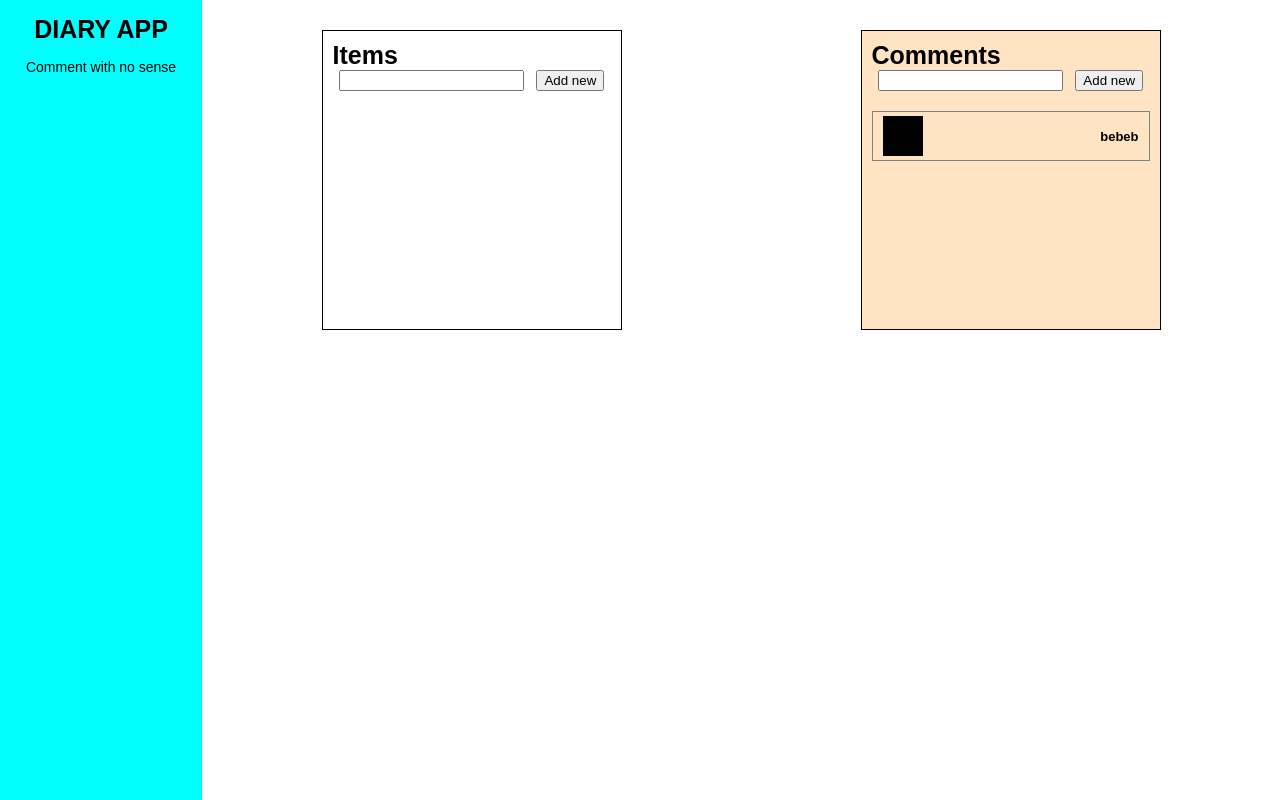
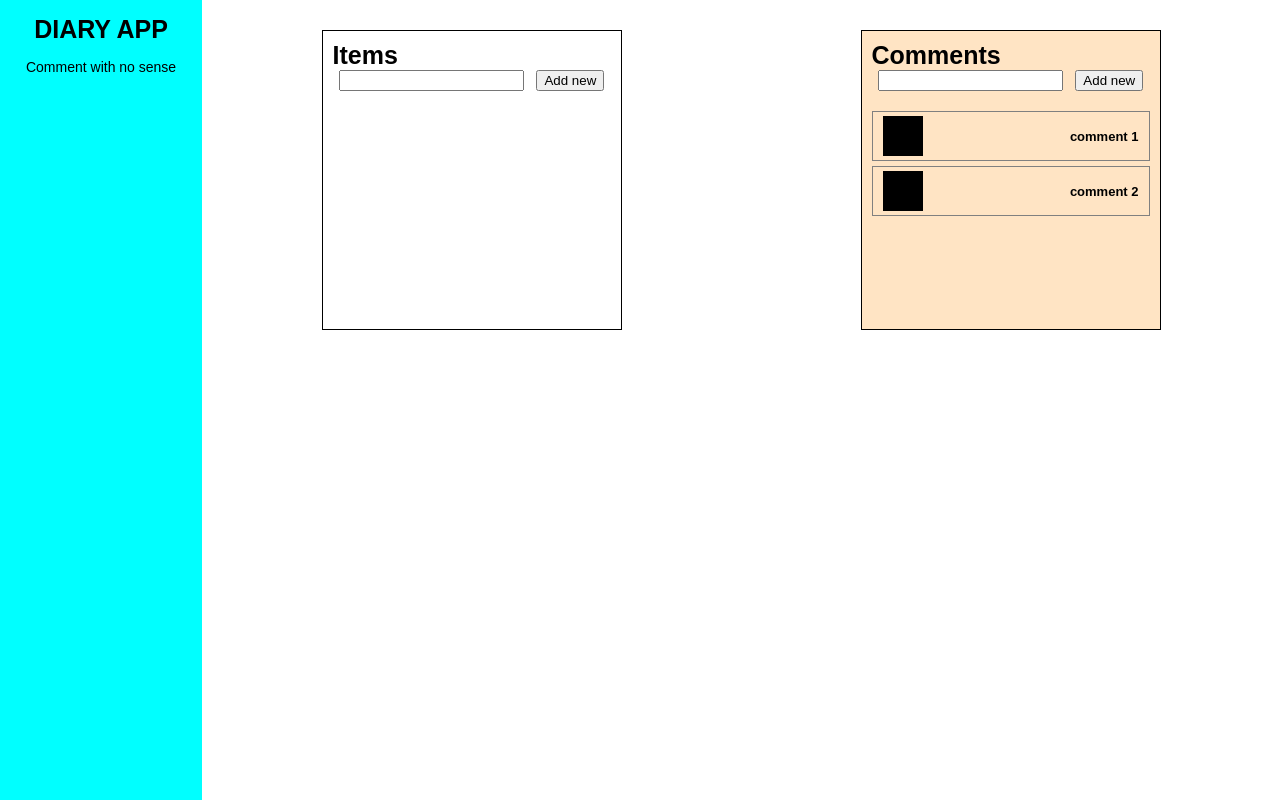
Before and after one commit to dmytrotsymbal/TestTask7, a React (Create React App) app: page / in a window 1280 px wide. Built offline with nearby package versions, Linux system fonts and the light colour scheme.

Commit message:
build base

```diff
--- a/src/App.jsx
+++ b/src/App.jsx
@@ -65,7 +65,12 @@ const App = () => {
           <ul className="commentsList">
             <li className="commentsListItem">
               <div className="colorSquere"></div>
-              <h4>bebeb</h4>
+              <h4>comment 1</h4>
+            </li>
+
+            <li className="commentsListItem">
+              <div className="colorSquere"></div>
+              <h4>comment 2</h4>
             </li>
           </ul>
         </div>
```
